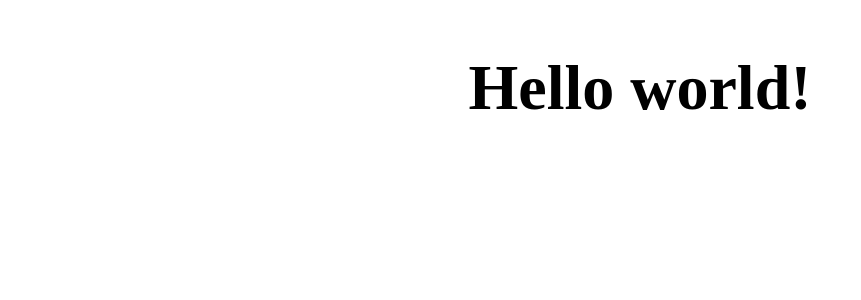
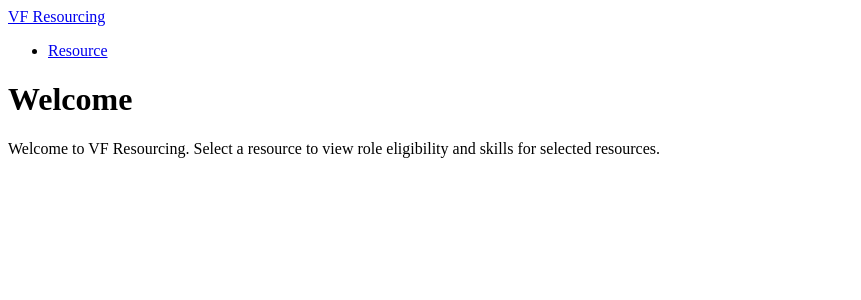
Before and after one commit to davelovemartin/tech-test-frontend, a React (Vite) app: page / in a window 1280 px wide. Shown: the top 300 px of the page, without its empty margins (0-861 px from the left). Built offline with nearby package versions, Linux system fonts and the light colour scheme.

Commit message:
add basic pages

```diff
--- a/src/RootComponent.tsx
+++ b/src/RootComponent.tsx
@@ -1,9 +1,11 @@
-import React from 'react'
-import { BrowserRouter as Router, Route, Routes } from 'react-router-dom'
-import HomePage from './pages/HomePage'
-import NotFoundPage from './pages/NotFoundPage'
-import { ROUTES } from './resources/routes-constants'
-import './styles/main.sass'
+import React from 'react';
+import { BrowserRouter as Router, Route, Routes } from 'react-router-dom';
+import HomePage from './pages/HomePage';
+import NotFoundPage from './pages/NotFoundPage';
+import RoleEligibilityPage from './pages/RoleEligibilityPage';
+import SkillsPage from './pages/SkillsPage';
+import { ROUTES } from './resources/routes-constants';
+import './styles/main.sass';
 
 const RootComponent: React.FC = () => {
   return (
@@ -11,9 +13,11 @@
       <Routes>
         <Route path="*" element={<NotFoundPage />} />
         <Route path={ROUTES.HOMEPAGE_ROUTE} element={<HomePage />} />
+        <Route path={ROUTES.ROLE_ELIGIBILITY_ROUTE} element={<RoleEligibilityPage />} />
+        <Route path={ROUTES.SKILLS_ROUTE} element={<SkillsPage />} />
       </Routes>
     </Router>
-    )
-}
+  );
+};
 
-export default RootComponent
+export default RootComponent;
--- a/src/pages/HomePage.tsx
+++ b/src/pages/HomePage.tsx
@@ -1,9 +1,22 @@
 import React from 'react';
 
-const HomePage: React.FC = () => {
+const HomePage = () => {
   return (
-    <div style={{ position: 'relative', width: '100%', display: 'flex', justifyContent: 'center', alignItems: 'center', flexDirection: 'column' }}>
-      <h1 style={{ fontSize: '4em' }}>Hello world!</h1>
+    <div className="container">
+      <div className="sidebar">
+        <a href="/">VF Resourcing</a>
+        <nav>
+          <ul className="resourceList">
+            <li className="resourceListItem">
+              <a href="/skills">Resource</a>
+            </li>
+          </ul>
+        </nav>
+      </div>
+      <div>
+        <h1>Welcome</h1>
+        <p>Welcome to VF Resourcing. Select a resource to view role eligibility and skills for selected resources.</p>
+      </div>
     </div>
   );
 };
--- /dev/null
+++ b/src/pages/RoleEligibilityPage.tsx
@@ -0,0 +1,46 @@
+import React from 'react';
+
+const RoleEligibilityPage = () => {
+  return (
+    <div className="container">
+      <div className="sidebar">
+        <a href="/">VF Resourcing</a>
+        <nav>
+          <ul className="resourceList">
+            <li className="resourceListItem">
+              <a href="/skills">Resource</a>
+            </li>
+          </ul>
+        </nav>
+      </div>
+      <div>
+        <h1>Resource Name</h1>
+        <nav className="secondary-navigation">
+          <ul>
+            <li>
+              <a href="/role-eligibility">Role eligibility</a>
+            </li>
+            <li>
+              <a href="/skills">Skills</a>
+            </li>
+          </ul>
+        </nav>
+        <div className="role-eligibility">
+          <div className="acquired-skills-filter">
+            <p>role eligibility status</p>
+          </div>
+          <ul>
+            <li>
+              <div className="role">
+                <p>role</p>
+                <p>x out of x required skills</p>
+              </div>
+            </li>
+          </ul>
+        </div>
+      </div>
+    </div>
+  );
+};
+
+export default RoleEligibilityPage;
--- /dev/null
+++ b/src/pages/SkillsPage.tsx
@@ -0,0 +1,55 @@
+import React from 'react';
+
+const SkillsPage = () => {
+  return (
+    <div className="container">
+      <div className="sidebar">
+        <a href="/">VF Resourcing</a>
+        <nav>
+          <ul className="resourceList">
+            <li className="resourceListItem">
+              <a href="/skills">Resource</a>
+            </li>
+          </ul>
+        </nav>
+      </div>
+      <div>
+        <h1>Resource Name</h1>
+        <nav className="secondary-navigation">
+          <ul>
+            <li>
+              <a href="/role-eligibility">Role eligibility</a>
+            </li>
+            <li>
+              <a href="/skills">Skills</a>
+            </li>
+          </ul>
+        </nav>
+        <div className="skills">
+          <div className="acquired-skills-filter">
+            <input type="checkbox"></input>
+            <label>Only show acquired skills</label>
+          </div>
+          <ul>
+            <li>
+              <div>
+                <div className="skill">
+                  <p>skill</p>
+                  <p>
+                    Roles:{' '}
+                    <ul>
+                      <li>role</li>
+                    </ul>
+                  </p>
+                </div>
+                <div className="skill-action">add</div>
+              </div>
+            </li>
+          </ul>
+        </div>
+      </div>
+    </div>
+  );
+};
+
+export default SkillsPage;
--- a/src/resources/routes-constants.ts
+++ b/src/resources/routes-constants.ts
@@ -1,3 +1,5 @@
 export const ROUTES = {
-    HOMEPAGE_ROUTE: '/'
-}
+  HOMEPAGE_ROUTE: '/',
+  SKILLS_ROUTE: '/skills',
+  ROLE_ELIGIBILITY_ROUTE: '/role-eligibility',
+};
```
Lines whose indentation alone changed are shown as unchanged.
